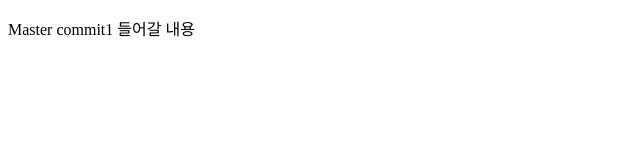
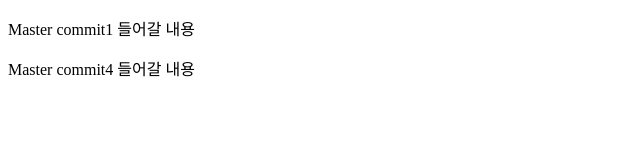
Before and after one commit to kimjunha2312/git_q1_kjh_test, a plain HTML site: page index.html in a window 1280 px wide. Shown: the whole page, without its empty margins (0-640 px from the left). Drawn offline with Linux system fonts and the light colour scheme.

Commit message:
Master commit 4

```diff
--- a/index.html
+++ b/index.html
@@ -3,5 +3,6 @@
   <head></head>
   <body>
     <p>Master commit1 들어갈 내용</p>
+    <p>Master commit4 들어갈 내용</p>
   </body>
 </html>
```
